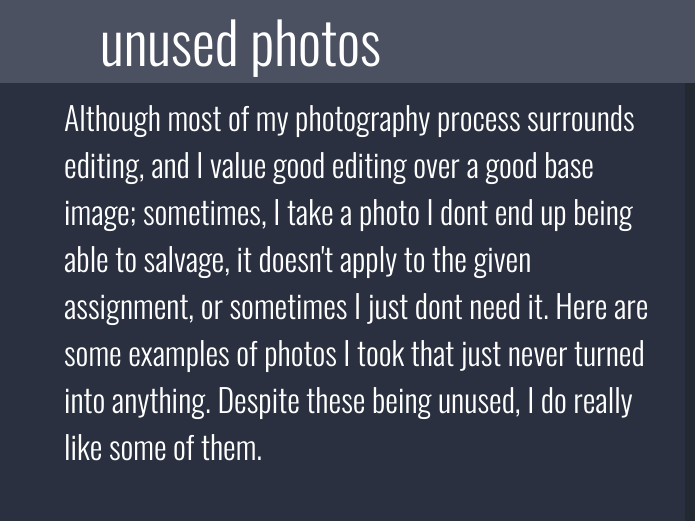
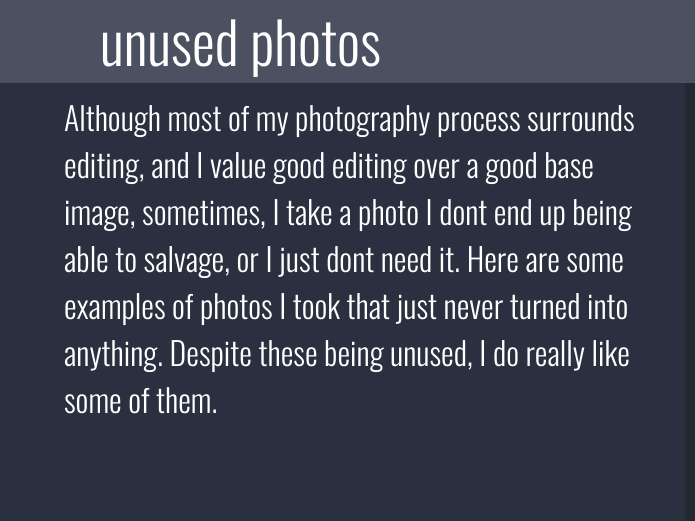
Before and after one commit to toasterwaffle12358/art-class-portfolio-2023, a plain HTML site: page index.html in a window 1280 px wide. Shown: the part 2812-3333 px from the top of the page, 0-695 px from the left. Drawn offline with nearby package versions, Linux system fonts and the light colour scheme.

Commit message:
Update index.html
fixed some grammar

```diff
--- a/index.html
+++ b/index.html
@@ -128,8 +128,7 @@
             <div class="info2content">
                 <div class="info2info">
                     Although most of my photography process surrounds editing, and I value good editing
-                    over a good base image; sometimes, I take a photo I dont end up being able to salvage, it doesn't apply to the given assignment,
-                    or sometimes I just dont need it. Here are some examples of photos I took that just never turned into anything.
+                    over a good base image, sometimes, I take a photo I dont end up being able to salvage, or I just dont need it. Here are some examples of photos I took that just never turned into anything.
                     Despite these being unused, I do really like some of them.
                 </div>
                 <div class="info2img">
```
